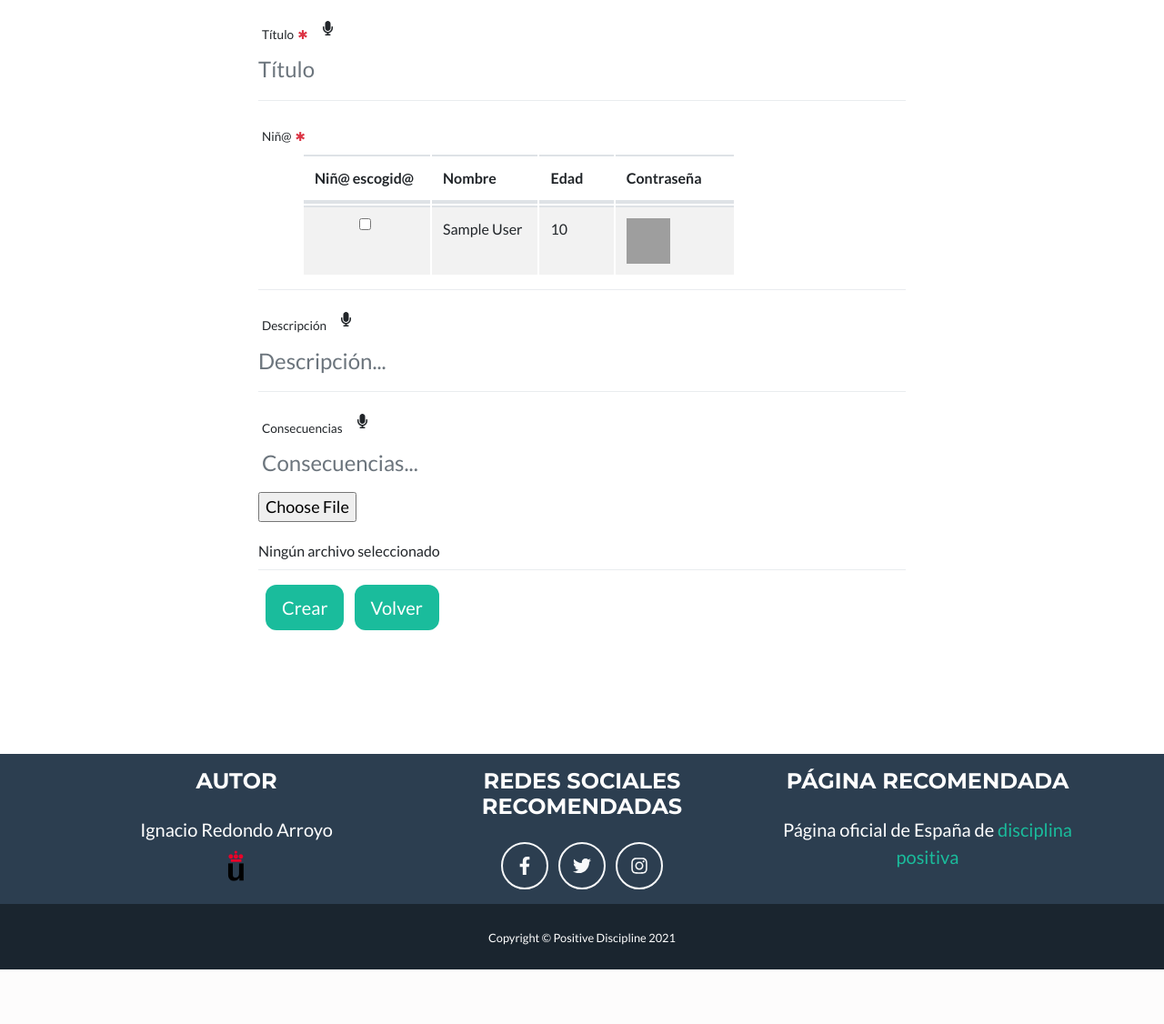
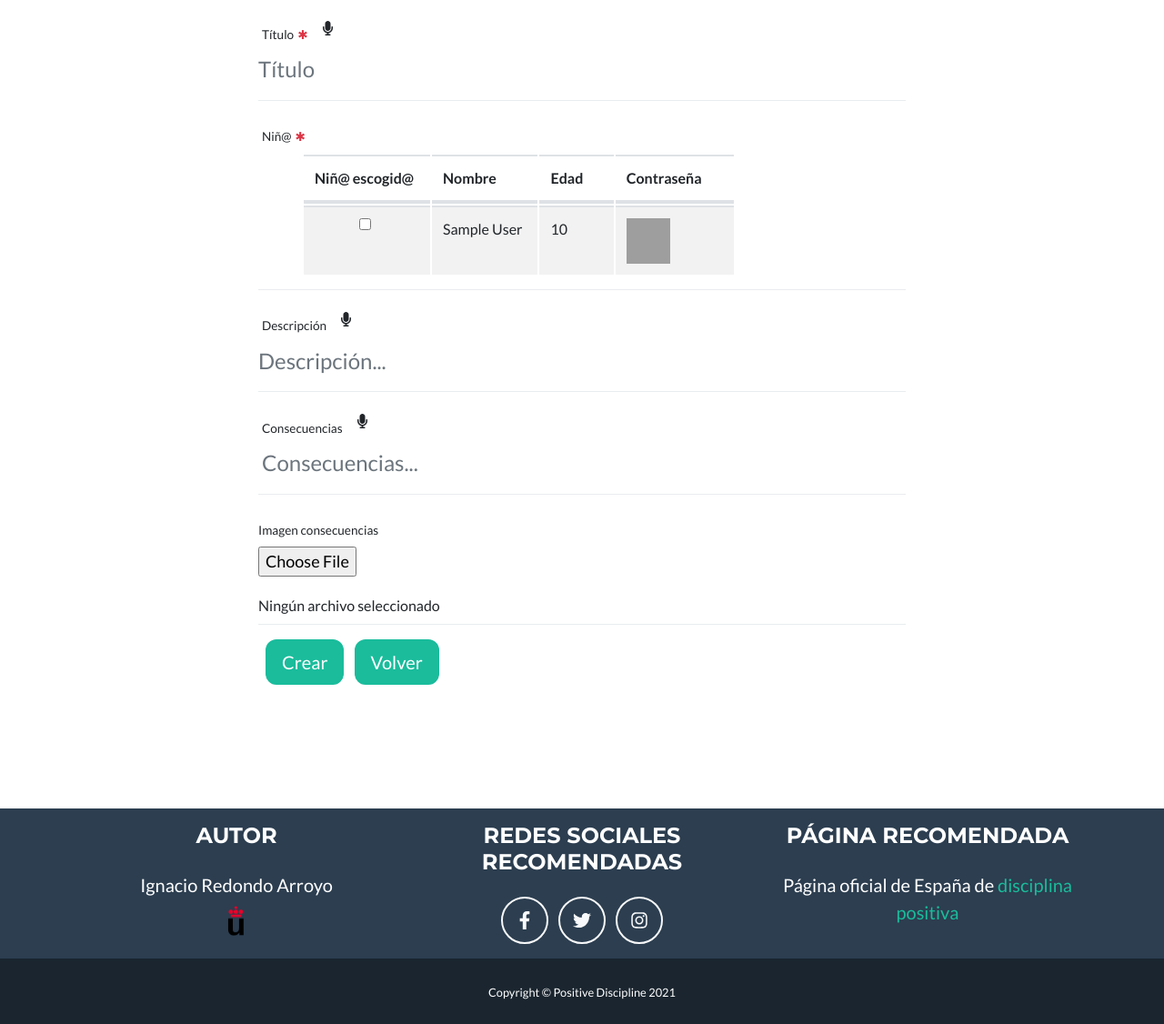
Before and after one commit to nachoredondo/positive_discipline, a PHP site: page /views/rules/edit_create.php in a window 1280 px wide. Shown: the part 274-1400 px from the top of the page at 91% size. Before the commit the page ends 1340 px from the top, so only its background shows below. Run offline with PHP 8.4, Linux system fonts and the light colour scheme; the visitor is signed in with stand-in values (Sample User, id 1); tables that the repository leaves empty hold one stand-in row (values such as "Sample post"); data that the repository does not hold is empty; grey boxes are pictures that could not be loaded.

Commit message:
style(img consecuences separated of consecuences)

```diff
--- a/views/rules/edit_create.php
+++ b/views/rules/edit_create.php
@@ -122,6 +122,11 @@ if (isset($_REQUEST['id'])) {
                                         <i class="d-none d-sm-none d-md-block fas fa-microphone ml-3 mt-4" id="audio-consequences"></i>
                                     </div>
                                     <input class="ml-1 form-control" id="consequences" name="consequences" type="text" placeholder="Consecuencias..." required="required" data-validation-required-message="Por favor introduce el nombre" value="<?php echo $rule->consequences; ?>"/>
+                                </div>
+                            </div>
+                            <div class="control-group">
+                                <div class="form-group floating-label-form-group controls mb-0 pb-2">
+                                    <label>Imagen consecuencias</label>
                                     <?php if ($img_rule != "") {
                                         echo "<img class='mt-2 ml-2' src='" . APP_ROOT . "files/img/rules/" . $img_rule . "' height='80'/>";
                                         echo "<label for='files'>Cambiar imagen</label>";
```
